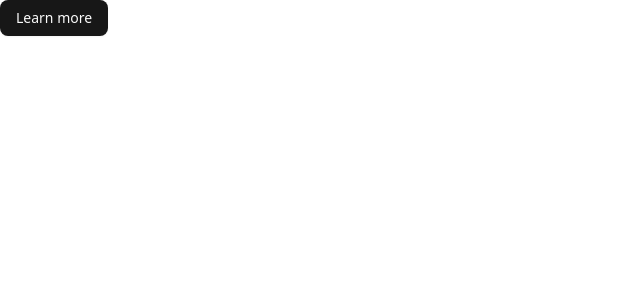
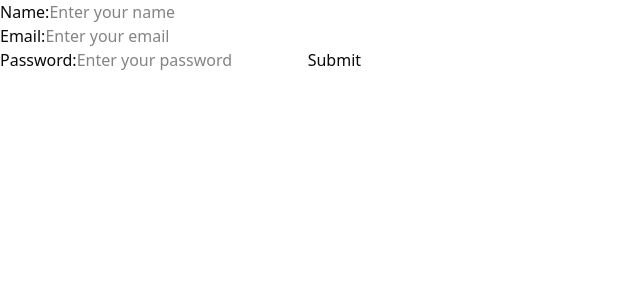
Before and after one commit to Thanh280124/TypeScript, a React (Vite) app in the folder TypeScript-with-React/: page / in a window 1280 px wide. Shown: the top 300 px of the page, without its empty margins (0-640 px from the left). Built offline with nearby package versions, Linux system fonts and the light colour scheme.

Commit message:
react-hook-form basic

```diff
--- a/TypeScript-with-React/package.json
+++ b/TypeScript-with-React/package.json
@@ -17,6 +17,7 @@
     "lucide-react": "^0.483.0",
     "react": "^19.0.0",
     "react-dom": "^19.0.0",
+    "react-hook-form": "^7.54.2",
     "tailwind-merge": "^3.0.2",
     "tailwindcss": "^4.0.14",
     "tw-animate-css": "^1.2.4"
--- a/TypeScript-with-React/src/App.tsx
+++ b/TypeScript-with-React/src/App.tsx
@@ -17,7 +17,9 @@
 // import MyComponent from "./components/useEffect Type/MyComponent"
 // import UserList from "./components/useEffect Type/UserList"
 // import User from "./components/User"
-import Button from "./components/ui/button"
+// import Button from "./components/ui/button"
+
+import Form from "./components/react-form-hooks/Form"
 
 const App = () => {
   // const user : Info = {
@@ -60,7 +62,7 @@ const App = () => {
       <UserList/>
       <Button>Learn more</Button>
     */}
-    <Button>Learn more</Button>
+    <Form/>
     </>
   )
 }
--- /dev/null
+++ b/TypeScript-with-React/src/components/react-form-hooks/Form.tsx
@@ -0,0 +1,44 @@
+import { SubmitHandler, useForm } from "react-hook-form"
+interface FormValues {
+    name: string;
+    email: string;
+    password: string;
+}
+const Form = () => {
+    const {
+        register,
+        handleSubmit,
+        formState: {errors,isSubmitting}
+    } = useForm<FormValues>()
+
+    const onsubmit: SubmitHandler<FormValues> = (data) => {
+        console.log(data)
+    }
+  return (
+    <div>
+      <form onSubmit={handleSubmit(onsubmit)}>
+        <div>
+            <label htmlFor="name">Name:</label>
+            <input type="text" id="name" {...register("name",{required:'Name is required'})} placeholder="Enter your name"/>
+            {errors.name && <span style={{color:'red'}}>{errors.name.message}</span>}
+        </div>
+        <div>
+            <label htmlFor="email">Email:</label>
+            <input type="email" id="email" {...register("email",{required:'Name is required',pattern:{
+                value:/^[A-Z0-9._%+-]+@[A-Z0-9.-]+\.[A-Z]{2,}$/i,
+                message:'Invalid email address'
+            }})} placeholder="Enter your email"/>
+            {errors.email && <span style={{color:'red'}}>{errors.email.message}</span>}
+        </div>
+        <div>
+            <label htmlFor="password">Password:</label>
+            <input type="password" id="password" {...register("password",{minLength:{value:8,message:'Password must be at least 8 characters'}})} placeholder="Enter your password"/>
+            {errors.password && <span style={{color:'red'}}>{errors.password.message}</span>}
+            <button disabled={isSubmitting}>{isSubmitting ? 'Loading...' : "Submit"}</button>
+        </div>
+      </form>
+    </div>
+  )
+}
+
+export default Form
```
Also changed, not shown: 1 other file (tests, documents, lock files or other folders).
